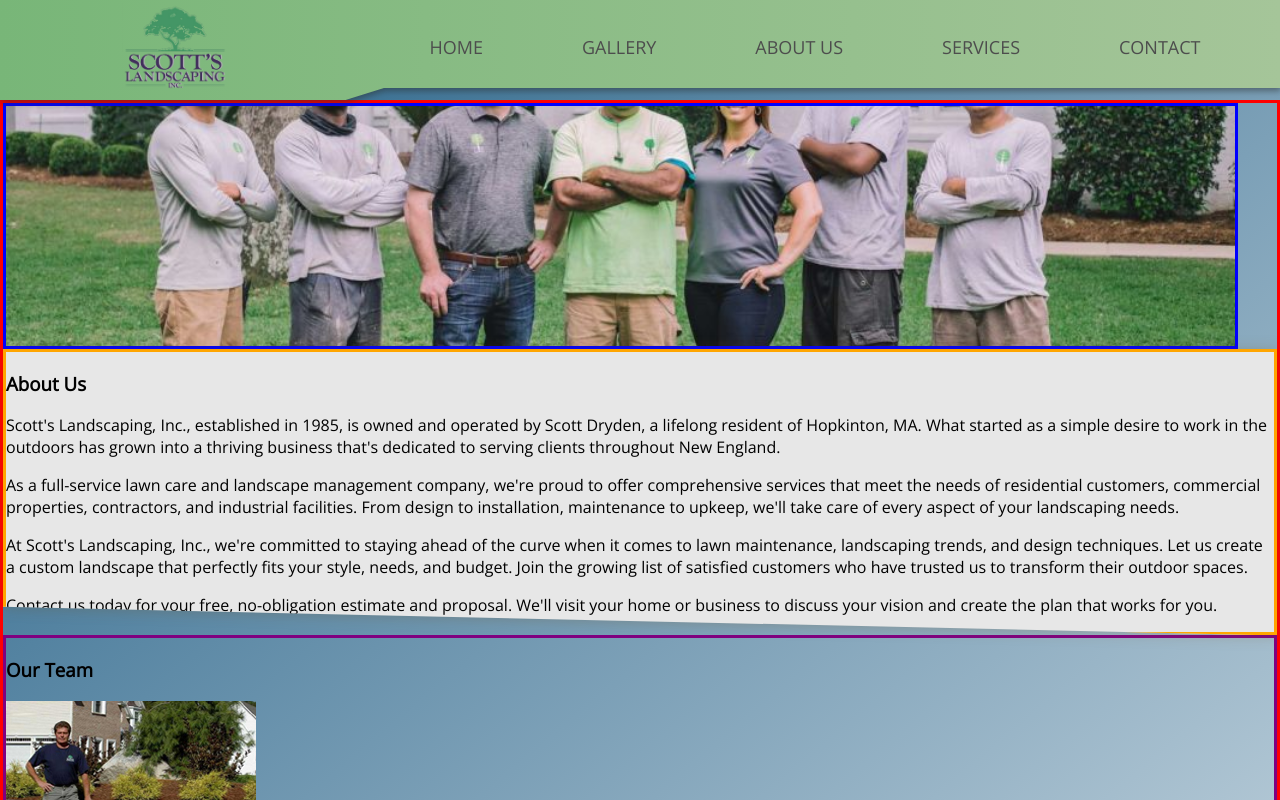
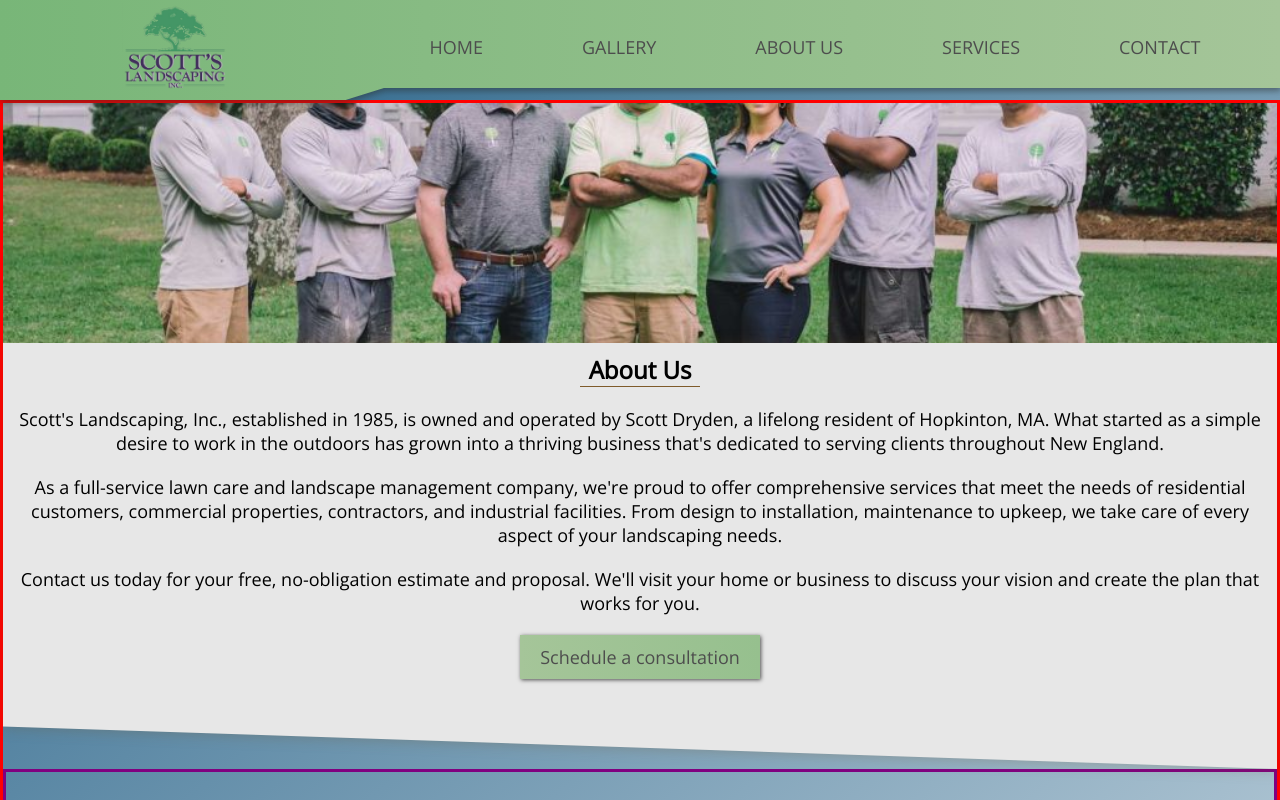
Before and after one commit to cbowman422/scottslandscaping, a React (Create React App) app: page /about in a window 1280 px wide. Shown: the top 800 px of the page. Built offline with nearby package versions, Linux system fonts and the light colour scheme.

Commit message:
css edits

```diff
--- a/src/css/About.css
+++ b/src/css/About.css
@@ -6,12 +6,12 @@
 }
 
 .about-hero-container{
-  border: solid blue;
   background-image: url('../images/landscape-team-photo.jpeg');
   background-size: cover;
   background-position: center;
-  width: 96vw;
+  width: 100%;
   height: 30vh;
+  margin: 0 auto;
 }
 
 .about-section-container-shadow{
@@ -19,18 +19,51 @@
 }
 
 .about-section-container{
-  border: solid orange;
   background-color: var(--white);
   clip-path: polygon(0 0, 100% 0, 100% 100%, 0 90%);
+  text-align: center;
+  display: flex;
+  flex-direction: column;
+  padding-bottom: 80px;
 
 
 }
 
 .about-section-h3{
+  border-bottom: 1px solid rgba(116, 76, 23, 0.9);
+  width: 120px;
+  margin: 10px auto;
+  font-size: 24px;
 
 }
 
 .about-section-p{
+  font-size: 18px;
+  margin: 10px 10px;
+}
+
+.about-section-container a{
+  color: var(--black);
+  font-size: 18px;
+  width: 200px;
+  margin: 10px auto;
+  background-image: linear-gradient(90deg,var(--lightgreen), var(--green));
+  background-size: 300% auto;
+  padding: 10px 20px;
+  box-shadow: 1px 1px 4px var(--black);
+  transition: var(--transition);
+  text-decoration: none;
+
+}
+
+.about-section-container a:hover{
+  background-position: right center;
+  box-shadow: 1px 1px 6px var(--black);
+  color: var(--purple);
+  cursor: pointer;
+  font-size: 18.5px;
+  padding: 10px 20px;
+  width: 210px;
 
 }
 
@@ -45,7 +78,7 @@
 }
 
 .about-team-h3{
-
+  font-size: 24px;
 }
 
 .about-team-image{
--- a/src/css/App.css
+++ b/src/css/App.css
@@ -22,6 +22,7 @@
 --purple: rgb(77, 64, 113);
 --brown: rgb(43, 37, 37);
 --brown-highlight: rgb(39, 35, 34) ;
+  --brown-highlight: rgb(83, 66, 61) ;
 --lightgreen: rgb(165, 197, 153);
 --lightgreen-highlight: rgb(206, 228, 144);
 --transition: all 0.5s ease-in-out; */
@@ -42,7 +43,7 @@
   --lightpurple: rgb(93, 64, 113);
   --brown: rgb(43, 37, 37);
   --dark-brown: rgb(20, 18, 18);
-  --brown-highlight: rgb(39, 35, 34) ;
+  --brown-highlight: rgb(87, 71, 65) ;
   --lightgreen: rgb(165, 197, 153);
   --lightgreen-highlight: rgb(206, 228, 144);
   --transition: all 0.5s ease-in-out;
--- a/src/css/Home.css
+++ b/src/css/Home.css
@@ -101,7 +101,7 @@
 .home-welcome-statement-container h3{
   margin: 80px 10px 30px 10px;
   text-align: center;
-  font-size: 18px;
+  font-size: 24px;
   border-bottom: 1px solid rgba(116, 76, 23, 0.9);
   padding: 0 10px 6px 10px;
   color: var(--black);
@@ -267,7 +267,7 @@
   }
 
   .home-welcome-statement-container h3{
-    font-size: 5vw;
+    font-size: 24px;
   }
 
   .home-welcome-details-div-p-expertise p{
--- a/src/pages/About.js
+++ b/src/pages/About.js
@@ -15,9 +15,10 @@
         <div className="about-section-container" >
           <h3 className="about-section-h3" > About Us </h3>
             <p className="about-section-p"> Scott's Landscaping, Inc., established in 1985, is owned and operated by Scott Dryden, a lifelong resident of Hopkinton, MA. What started as a simple desire to work in the outdoors has grown into a thriving business that's dedicated to serving clients throughout New England. </p>
-            <p className="about-section-p"> As a full-service lawn care and landscape management company, we're proud to offer comprehensive services that meet the needs of residential customers, commercial properties, contractors, and industrial facilities. From design to installation, maintenance to upkeep, we'll take care of every aspect of your landscaping needs. </p>
-            <p className="about-section-p"> At Scott's Landscaping, Inc., we're committed to staying ahead of the curve when it comes to lawn maintenance, landscaping trends, and design techniques. Let us create a custom landscape that perfectly fits your style, needs, and budget. Join the growing list of satisfied customers who have trusted us to transform their outdoor spaces.</p>
+            <p className="about-section-p"> As a full-service lawn care and landscape management company, we're proud to offer comprehensive services that meet the needs of residential customers, commercial properties, contractors, and industrial facilities. From design to installation, maintenance to upkeep, we take care of every aspect of your landscaping needs. </p>
+            {/* <p className="about-section-p"> At Scott's Landscaping, Inc., we're committed to staying ahead of the curve when it comes to lawn maintenance, landscaping trends, and design techniques. Let us create a custom landscape that perfectly fits your style, needs, and budget. Join the growing list of satisfied customers who have trusted us to transform their outdoor spaces.</p> */}
             <p className="about-section-p"> Contact us today for your free, no-obligation estimate and proposal. We'll visit your home or business to discuss your vision and create the plan that works for you.</p>
+            <a href='./contact' > Schedule a consultation </a>
         </div>
       </div>
 
```
